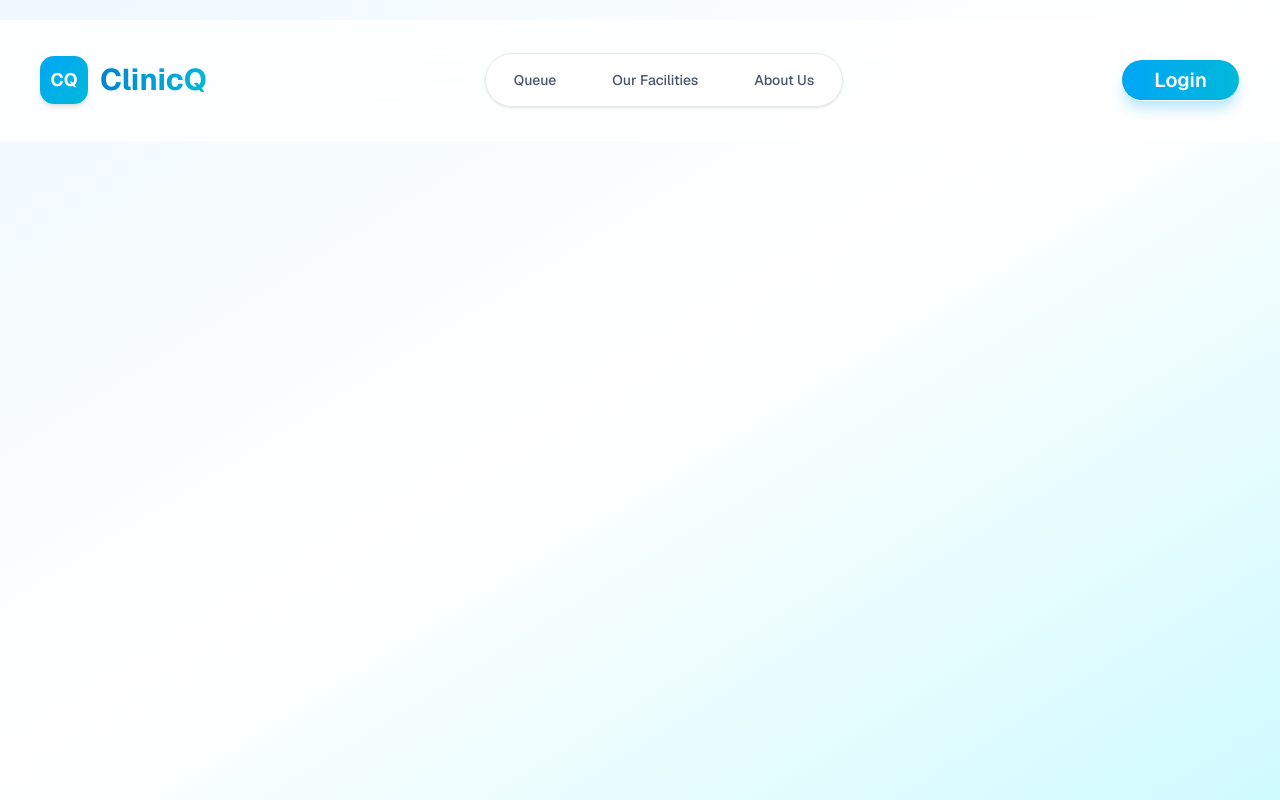
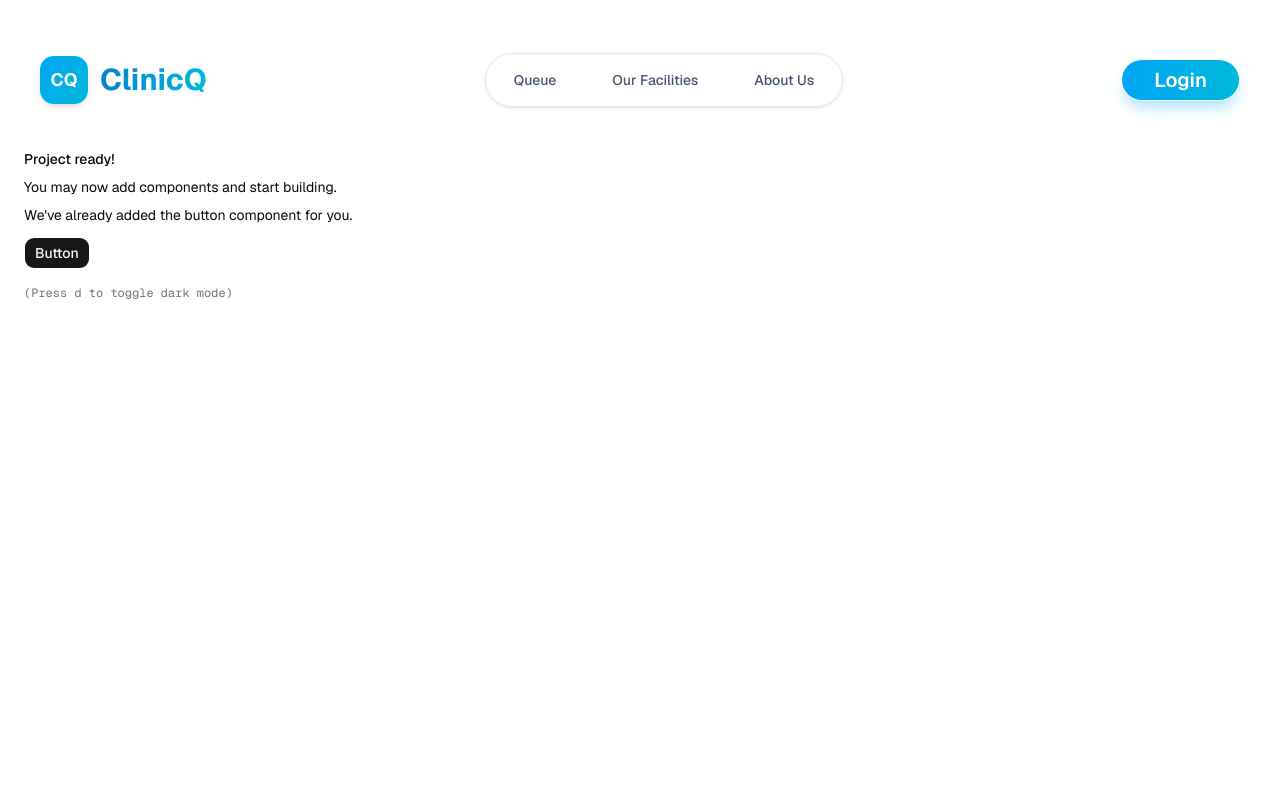
Before and after one commit to HimashaNethmini/clinic-queue-frontend, a Next.js app: page / in a window 1280 px wide. Shown: the top 800 px of the page. Built offline with nearby package versions, Linux system fonts and the light colour scheme.

Commit message:
removed the bg style

```diff
--- a/components/Navbar.tsx
+++ b/components/Navbar.tsx
@@ -2,7 +2,6 @@
 
 const Navbar = () => {
   return (
-    <main className="min-h-screen bg-gradient-to-br from-sky-50 via-white to-cyan-100 text-slate-900">
       <header className="sticky top-5 z-20 border-b border-white/40 bg-white/80 backdrop-blur-xl">
         <div className="mx-auto flex h-30 max-w-7xl items-center justify-between px-6 lg:px-10">
           {/* Website Name - Left */}
@@ -61,7 +60,6 @@
           </a>
         </nav>
       </header>
-    </main>
   );
 }
 export default Navbar
```
